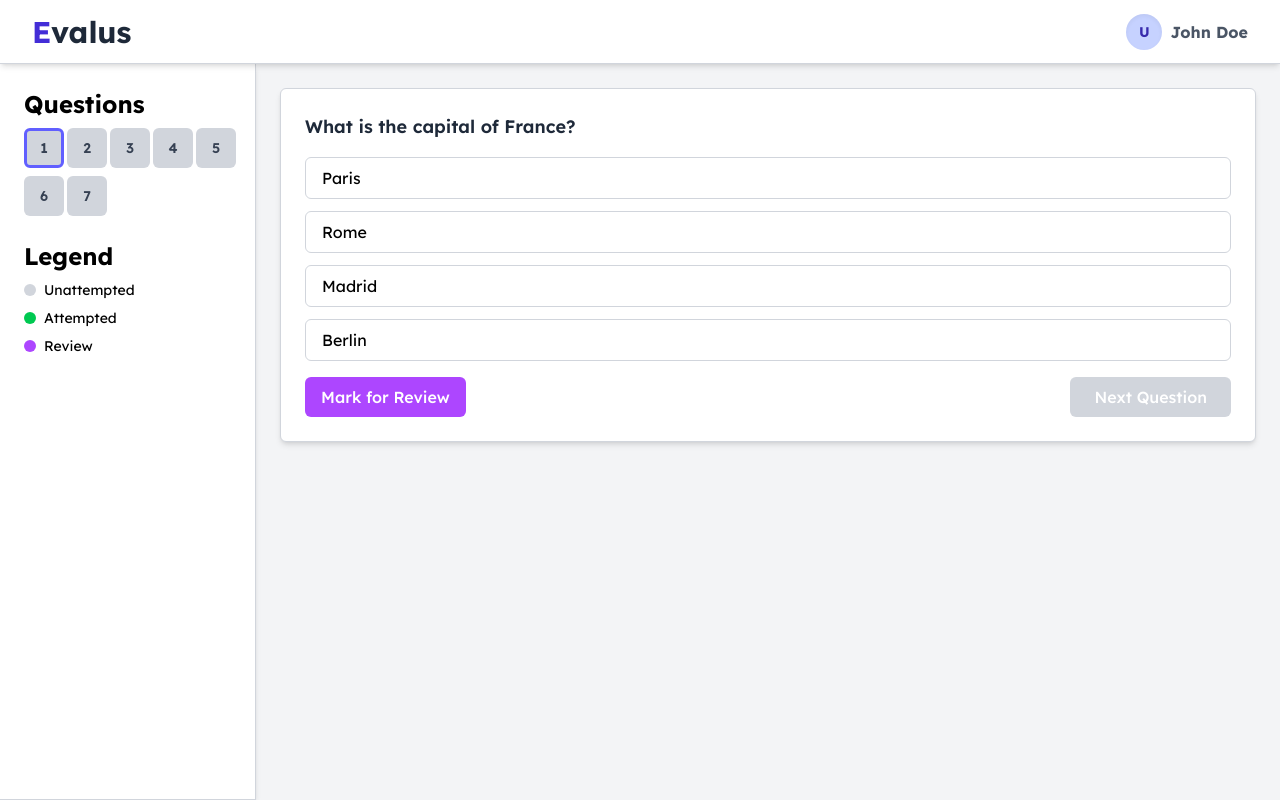
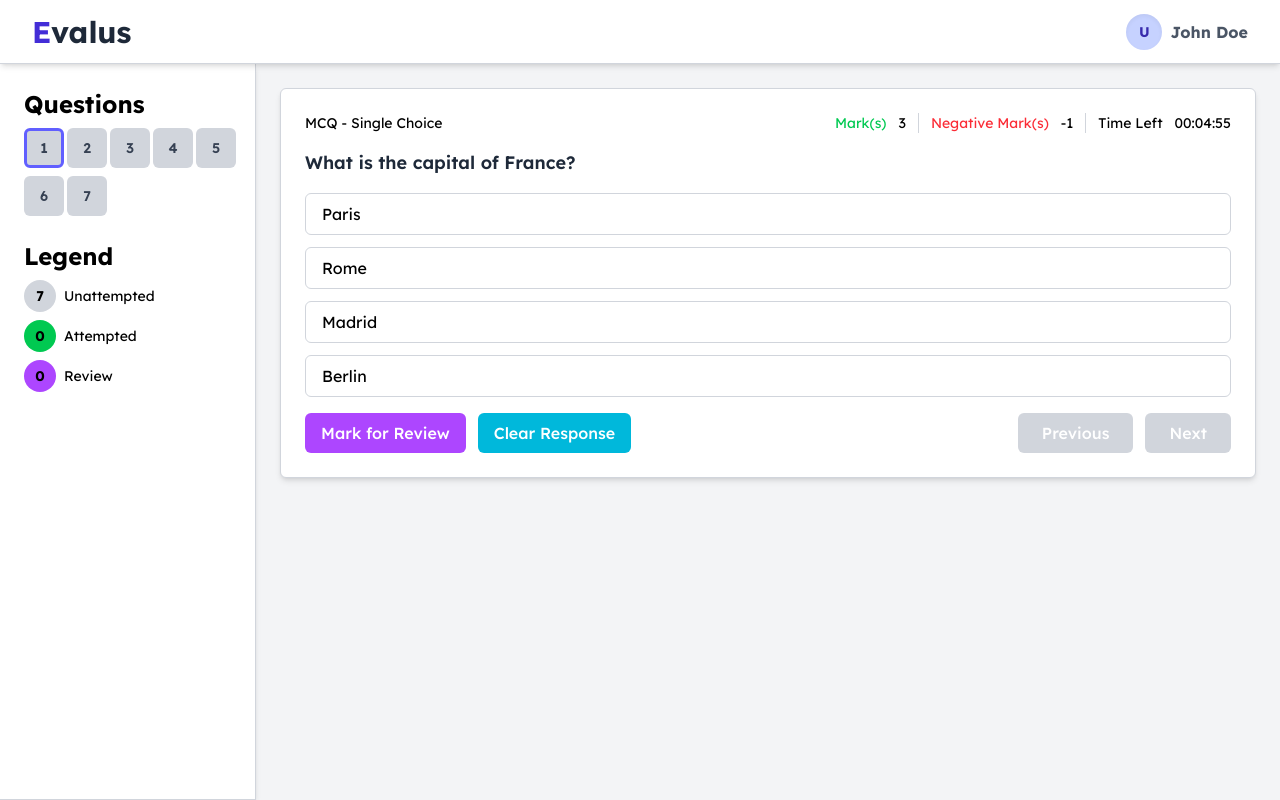
Before and after one commit to thoughtprotech/evalus-student-portal, a Next.js app: page /exam/1 in a window 1280 px wide. Built offline with nearby package versions, Linux system fonts and the light colour scheme.

Commit message:
UI changes

```diff
--- a/src/app/dashboard/analytics/[id]/page.tsx
+++ b/src/app/dashboard/analytics/[id]/page.tsx
@@ -26,6 +26,7 @@ import {
   ArrowLeft,
 } from "lucide-react";
 import Link from "next/link";
+import formatToDDMMYYYY_HHMM from "@/utils/formatIsoTime";
 
 // Type definitions
 interface TestDetails {
@@ -207,7 +208,7 @@ export default function TestDetailsPage() {
             </div>
             <div className="flex items-center gap-1">
               <Calendar className="text-gray-500 w-5 h-5" />
-              <h1 className="text-gray-500 font-bold">{date}</h1>
+              <h1 className="text-gray-500 font-bold">{formatToDDMMYYYY_HHMM(date)}</h1>
             </div>
           </div>
         </div>
--- a/src/app/exam/[id]/page.tsx
+++ b/src/app/exam/[id]/page.tsx
@@ -4,6 +4,7 @@ import { useParams, useRouter } from "next/navigation";
 import { useEffect, useState } from "react";
 import clsx from "clsx";
 import ConfirmationModal from "@/components/ConfirmationModal";
+import CountdownTimer from "@/components/CountdownTimer";
 
 type QuestionStatus = "unattempted" | "attempted" | "review";
 
@@ -28,6 +29,8 @@ interface Question {
   answer: any;
   selectedOption: any;
   status: QuestionStatus;
+  mark: number;
+  negativeMark: number;
 }
 
 const mockQuestions: Question[] = [
@@ -39,6 +42,8 @@ const mockQuestions: Question[] = [
     selectedOption: null,
     answer: null,
     status: "unattempted",
+    mark: 3,
+    negativeMark: -1,
   },
   {
     id: 2,
@@ -48,6 +53,8 @@ const mockQuestions: Question[] = [
     selectedOption: [],
     answer: null,
     status: "unattempted",
+    mark: 3,
+    negativeMark: -1,
   },
   {
     id: 3,
@@ -60,6 +67,8 @@ const mockQuestions: Question[] = [
     selectedOption: {},
     answer: null,
     status: "unattempted",
+    mark: 3,
+    negativeMark: -1,
   },
   {
     id: 4,
@@ -68,6 +77,8 @@ const mockQuestions: Question[] = [
     selectedOption: "",
     answer: null,
     status: "unattempted",
+    mark: 3,
+    negativeMark: -1,
   },
   {
     id: 5,
@@ -76,6 +87,8 @@ const mockQuestions: Question[] = [
     selectedOption: "",
     answer: null,
     status: "unattempted",
+    mark: 3,
+    negativeMark: -1,
   },
   {
     id: 6,
@@ -84,6 +97,8 @@ const mockQuestions: Question[] = [
     selectedOption: "",
     answer: null,
     status: "unattempted",
+    mark: 3,
+    negativeMark: -1,
   },
   {
     id: 7,
@@ -93,6 +108,8 @@ const mockQuestions: Question[] = [
     selectedOption: null,
     answer: null,
     status: "unattempted",
+    mark: 3,
+    negativeMark: -1,
   },
 ];
 
@@ -152,6 +169,7 @@ export default function ExamPage() {
     updated[currentIndex].selectedOption = value;
     updated[currentIndex].status = "attempted";
     setQuestions(updated);
+    setErrorMessage(null);
   };
 
   const handleToggleMultiple = (index: number) => {
@@ -161,6 +179,7 @@ export default function ExamPage() {
     updated[currentIndex].selectedOption = Array.from(selected);
     updated[currentIndex].status = "attempted";
     setQuestions(updated);
+    setErrorMessage(null);
   };
 
   const toggleMarkForReview = () => {
@@ -172,6 +191,43 @@ export default function ExamPage() {
 
   const handleNextQuestion = () => {
     if (currentIndex < questions.length - 1) setCurrentIndex(currentIndex + 1);
+  };
+
+  const handlePreviousQuestion = () => {
+    if (currentIndex !== 0) setCurrentIndex(currentIndex - 1);
+  };
+
+  const questionTypeMapping = {
+    multiple: "MCQ - Multiple Choice",
+    single: "MCQ - Single Choice",
+    truefalse: "True/False",
+    fill: "Fill In The Blanks",
+    essay: "Essay",
+    number: "Numerical",
+    match: "Match The Following",
+  };
+
+  const clearResponse = () => {
+    const qs = [...questions];
+    switch (qs[currentIndex].type) {
+      case "multiple":
+        qs[currentIndex].selectedOption = [];
+        break;
+      case "single":
+      case "truefalse":
+        qs[currentIndex].selectedOption = null;
+        break;
+      case "fill":
+      case "essay":
+      case "number":
+        qs[currentIndex].selectedOption = "";
+        break;
+      case "match":
+        qs[currentIndex].selectedOption = {};
+        break;
+    }
+    qs[currentIndex].status = "unattempted";
+    setQuestions(qs);
   };
 
   const handleJumpTo = (index: number) => {
@@ -374,6 +430,11 @@ export default function ExamPage() {
     }
   };
 
+  const handleTimeout = () => {
+    console.log("TIMEOUT");
+    // TODO: Handle timeout
+  };
+
   return (
     <div className="h-full flex flex-col md:flex-row bg-gray-100">
       {/* Sidebar */}
@@ -409,15 +470,32 @@ export default function ExamPage() {
           </div>
           <div className="space-y-2 text-sm">
             <div className="flex items-center gap-2">
-              <span className="w-3 h-3 bg-gray-300 rounded-full inline-block" />
+              <div className="w-8 h-8 p-2 flex items-center justify-center bg-gray-300 rounded-full font-bold">
+                {
+                  questions.filter(
+                    (question) => question.status === "unattempted"
+                  ).length
+                }
+              </div>
               <span>Unattempted</span>
             </div>
             <div className="flex items-center gap-2">
-              <span className="w-3 h-3 bg-green-500 rounded-full inline-block" />
+              <div className="w-8 h-8 p-2 flex items-center justify-center bg-green-500 rounded-full font-bold">
+                {
+                  questions.filter(
+                    (question) => question.status === "attempted"
+                  ).length
+                }
+              </div>
               <span>Attempted</span>
             </div>
             <div className="flex items-center gap-2">
-              <span className="w-3 h-3 bg-purple-500 rounded-full inline-block" />
+              <div className="w-8 h-8 p-2 flex items-center justify-center bg-purple-500 rounded-full font-bold">
+                {
+                  questions.filter((question) => question.status === "review")
+                    .length
+                }
+              </div>
               <span>Review</span>
             </div>
           </div>
@@ -428,6 +506,39 @@ export default function ExamPage() {
       <main className="flex-1 p-4 sm:p-6">
         {currentQuestion && (
           <div className="bg-white p-4 sm:p-6 rounded-md shadow-md border border-gray-300 space-y-4">
+            <div className="w-full flex flex-col md:flex md:flex-row justify-between">
+              <div>
+                <h1 className="text-sm">
+                  {questionTypeMapping[currentQuestion.type]}
+                </h1>
+              </div>
+              <div className="w-full flex gap-3 text-sm md:hidden">
+                <h1 className="text-nowrap">Time Left</h1>
+                <CountdownTimer
+                  initialTime="00:05:00"
+                  onComplete={handleTimeout}
+                  className="text-sm"
+                />
+              </div>
+              <div className="flex gap-3">
+                <div className="w-full flex gap-3 text-sm border-r border-r-gray-300 pr-3">
+                  <h1 className="text-green-500">Mark(s)</h1>
+                  <h1>{currentQuestion.mark}</h1>
+                </div>
+                <div className="w-full flex gap-3 text-sm md:border-r md:border-r-gray-300 pr-3">
+                  <h1 className="text-red-500 text-nowrap">Negative Mark(s)</h1>
+                  <h1>{currentQuestion.negativeMark}</h1>
+                </div>
+                <div className="w-full md:flex gap-3 text-sm hidden">
+                  <h1 className="text-nowrap">Time Left</h1>
+                  <CountdownTimer
+                    initialTime="00:05:00"
+                    onComplete={handleTimeout}
+                    className="text-sm"
+                  />
+                </div>
+              </div>
+            </div>
             <h2 className="text-md sm:text-lg font-semibold text-gray-800">
               {currentQuestion.text}
             </h2>
@@ -437,7 +548,8 @@ export default function ExamPage() {
               </div>
             )}
             <div className="space-y-3">{renderQuestion()}</div>
-            <div className="flex items-center justify-between gap-4 mt-4">
+            <div className="flex flex-col md:flex md:flex-row items-center justify-between gap-4 mt-4">
+              <div className="w-full flex gap-3">
                 <button
                   onClick={toggleMarkForReview}
                   className={clsx(
@@ -451,8 +563,33 @@ export default function ExamPage() {
                     ? "Unmark Review"
                     : "Mark for Review"}
                 </button>
+                <button
+                  onClick={clearResponse}
+                  className={clsx(
+                    "w-full md:w-fit px-4 py-2 rounded-md font-medium text-white cursor-pointer bg-cyan-500 hover:bg-cyan-600"
+                  )}
+                >
+                  Clear Response
+                </button>
+              </div>
 
+              <div className="w-full md:w-fit flex gap-3">
+                <div className="w-full md:w-fit">
+                  <button
+                    onClick={handlePreviousQuestion}
+                    disabled={currentIndex === 0}
+                    className={clsx(
+                      "w-full md:w-fit px-6 py-2 rounded-md font-medium text-white transition cursor-pointer",
+                      currentIndex === 0
+                        ? "bg-gray-300 cursor-not-allowed"
+                        : "bg-blue-600 hover:bg-blue-700"
+                    )}
+                  >
+                    Previous
+                  </button>
+                </div>
                 {currentIndex < questions.length - 1 ? (
+                  <div className="w-full md:w-fit">
                     <button
                       onClick={handleNextQuestion}
                       disabled={
@@ -466,16 +603,20 @@ export default function ExamPage() {
                           : "bg-blue-600 hover:bg-blue-700"
                       )}
                     >
-                  Next Question
+                      Next
                     </button>
+                  </div>
                 ) : (
+                  <div className="w-full md:w-fit">
                     <button
                       onClick={handleSubmit}
-                  className="px-6 py-2 bg-green-600 hover:bg-green-700 text-white rounded-md font-medium cursor-pointer"
+                      className="w-full text-nowrap px-6 py-2 bg-green-600 hover:bg-green-700 text-white rounded-md font-medium cursor-pointer"
                     >
                       Submit Test
                     </button>
+                  </div>
                 )}
+              </div>
             </div>
           </div>
         )}
--- /dev/null
+++ b/src/components/CountdownTimer.tsx
@@ -0,0 +1,66 @@
+"use client";
+
+import { useEffect, useRef, useState } from "react";
+
+interface CountdownTimerProps {
+  /** Initial time in "HH:MM:SS" format */
+  initialTime: string;
+  /** Called once when timer reaches zero */
+  onComplete: () => void;
+  /** Optional className for styling */
+  className?: string;
+}
+
+export default function CountdownTimer({
+  initialTime,
+  onComplete,
+  className = "",
+}: CountdownTimerProps) {
+  // Parse "HH:MM:SS" into total seconds
+  const parseTime = (time: string) => {
+    const [h, m, s] = time.split(":").map(Number);
+    return h * 3600 + m * 60 + s;
+  };
+
+  // Format seconds back into "HH:MM:SS"
+  const formatTime = (secs: number) => {
+    const pad = (n: number) => String(n).padStart(2, "0");
+    const hours = Math.floor(secs / 3600);
+    const minutes = Math.floor((secs % 3600) / 60);
+    const seconds = secs % 60;
+    return `${pad(hours)}:${pad(minutes)}:${pad(seconds)}`;
+  };
+
+  const [remaining, setRemaining] = useState(() => parseTime(initialTime));
+  const intervalRef = useRef<number | null>(null);
+
+  useEffect(() => {
+    // start countdown
+    intervalRef.current = window.setInterval(() => {
+      setRemaining((prev) => {
+        if (prev <= 1) {
+          // we're at zero or below
+          if (intervalRef.current) {
+            clearInterval(intervalRef.current);
+          }
+          onComplete();
+          return 0;
+        }
+        return prev - 1;
+      });
+    }, 1000);
+
+    return () => {
+      // cleanup on unmount
+      if (intervalRef.current) {
+        clearInterval(intervalRef.current);
+      }
+    };
+  }, [onComplete]);
+
+  return (
+    <div className={className}>
+      <span>{formatTime(remaining)}</span>
+    </div>
+  );
+}
--- /dev/null
+++ b/src/utils/formatIsoTime.ts
@@ -0,0 +1,13 @@
+export default function formatToDDMMYYYY_HHMM(isoString: string) {
+  const date = new Date(isoString);
+
+  // Extract parts (months are zero‑indexed) :contentReference[oaicite:0]{index=0}
+  const day = String(date.getDate()).padStart(2, "0");
+  const month = String(date.getMonth() + 1).padStart(2, "0"); // 0→Jan :contentReference[oaicite:1]{index=1}
+  const year = date.getFullYear(); // four‑digit year :contentReference[oaicite:2]{index=2}
+
+  const hours = String(date.getHours()).padStart(2, "0");
+  const minutes = String(date.getMinutes()).padStart(2, "0");
+
+  return `${day}-${month}-${year} ${hours}:${minutes}`;
+}
```
Also changed, not shown: src/app/dashboard/analytics/components/AnalyticCard.tsx (+9 -8 lines), src/app/dashboard/analytics/page.tsx (+6 -6 lines), src/app/dashboard/components/TestCards.tsx (+4 -10 lines), src/app/dashboard/page.tsx (+10 -3 lines). Lines whose indentation alone changed are shown as unchanged.
